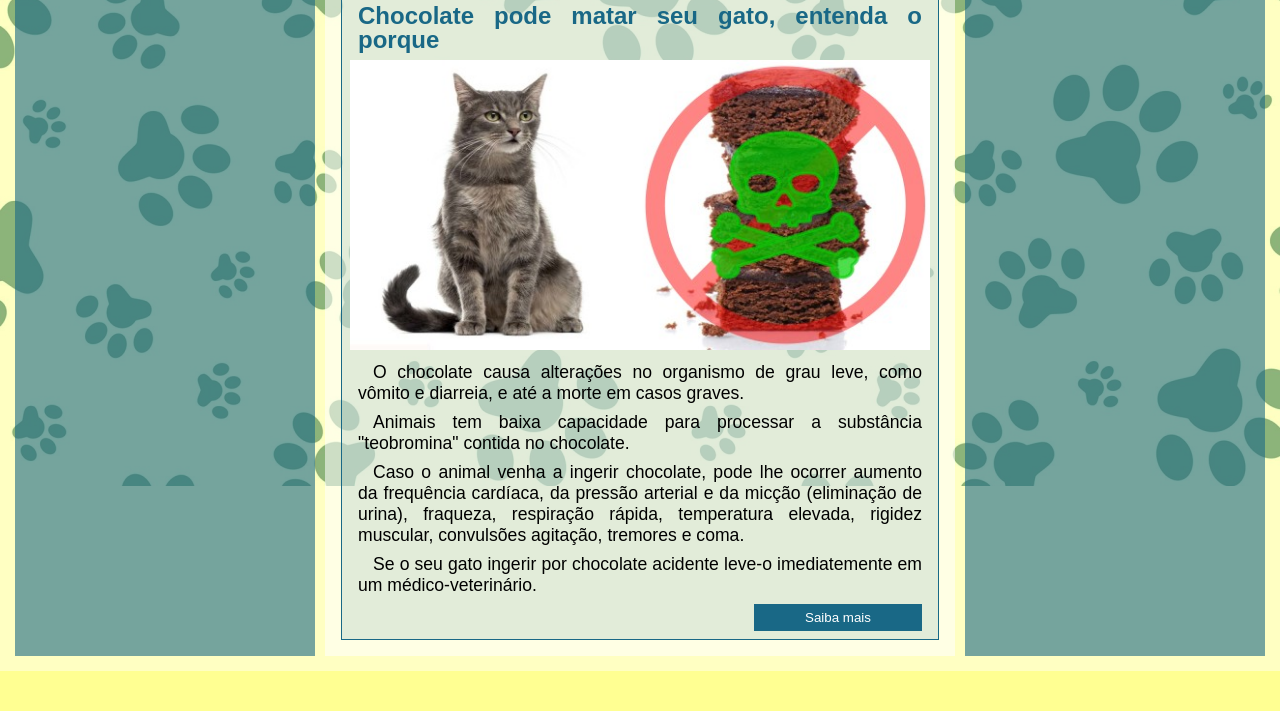
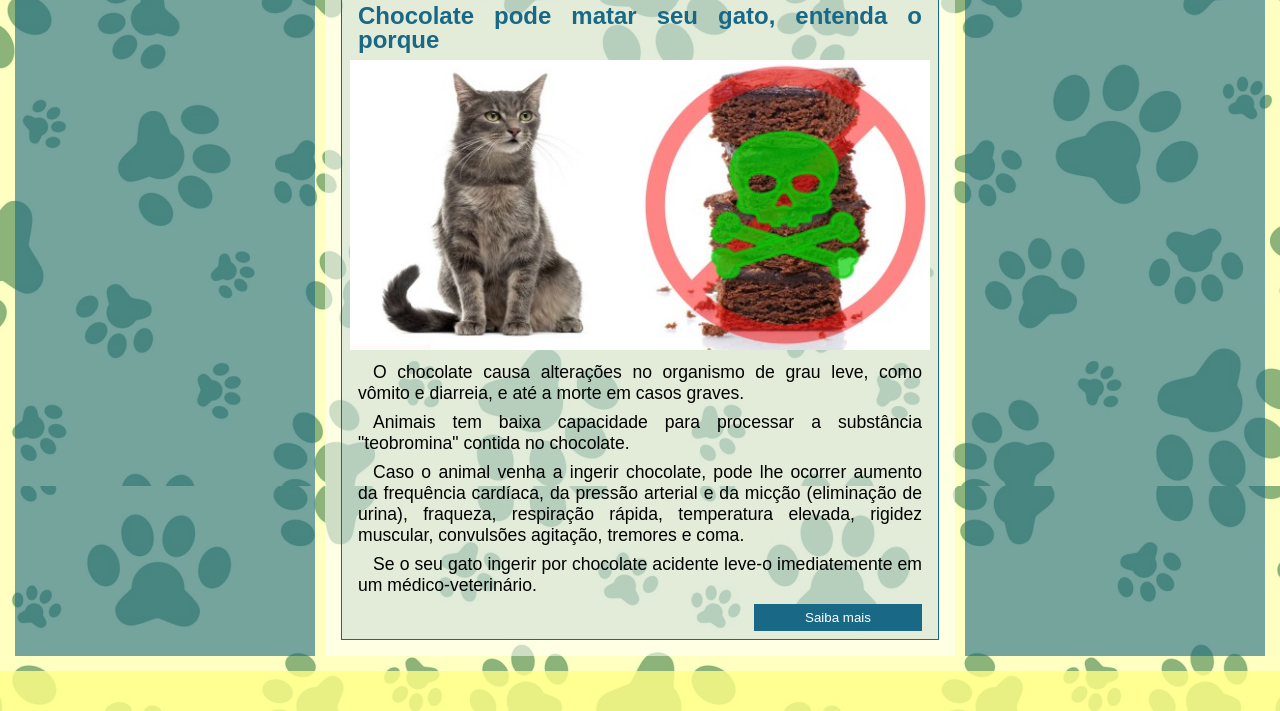
Before and after one commit to cleone-miranda/_pamella-galvao, a plain HTML site: page index.html in a window 1280 px wide. Shown: the part 234-945 px from the top of the page. Drawn offline with Linux system fonts and the light colour scheme.

Commit message:
p.g.bg-img-issue1

```diff
--- a/css/style.css
+++ b/css/style.css
@@ -6,7 +6,6 @@
 
 body {
     background-image: url(../img/background/cat-footprint01-portrait.png);
-    background-repeat: repeat-x;
     background-color: #ffff8680;
     background-size: 100%;
     font-family: Arial, Helvetica, sans-serif;
```
